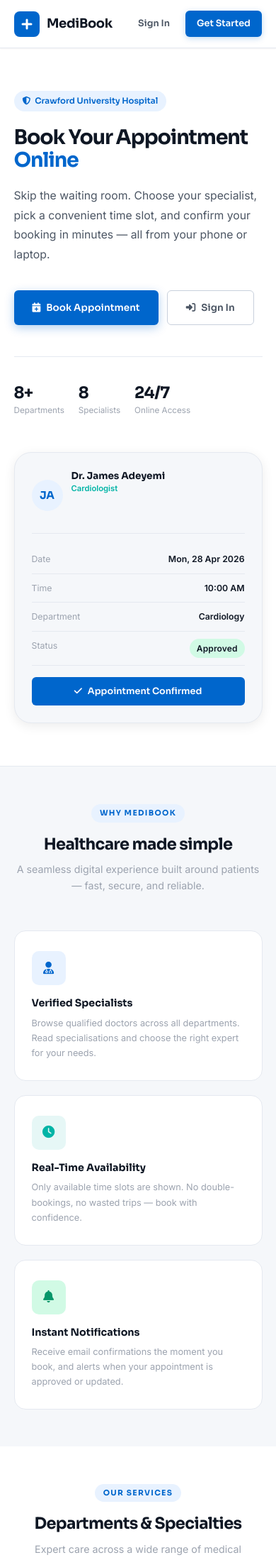
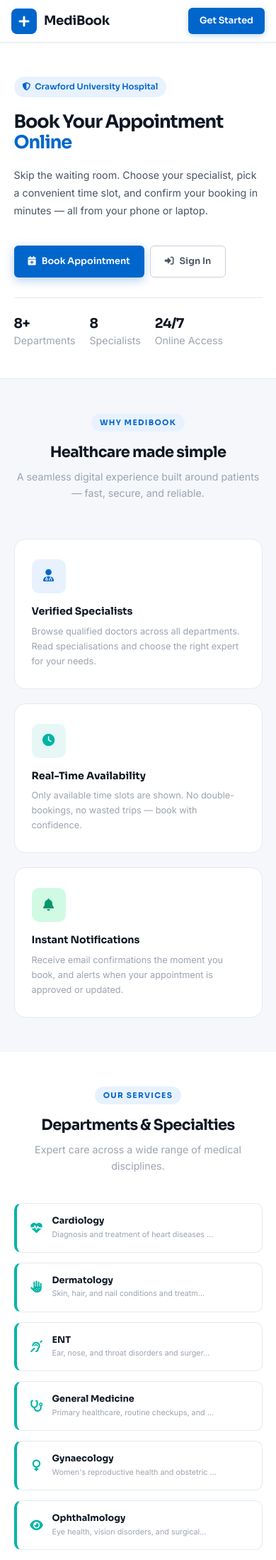
Before and after one commit to Evanz-12/hospital-appointment-system, a PHP site: page /hospital-appointment-system/ in a window 390 px wide. Shown: the top 2198 px of the page at 71% size. Run offline with PHP 8.4, Linux system fonts and the light colour scheme; data comes from the database, SQL or seed files in the repository.

Commit message:
feat: comprehensive mobile optimization — sidebar overlay, responsive tables, landing page, auth centering

```diff
--- a/assets/css/auth.css
+++ b/assets/css/auth.css
@@ -318,10 +318,13 @@ a.auth-btn { color: #fff; }
   .auth-right {
     background: var(--bg);
     padding: 32px 20px;
-    align-items: flex-start;
+    align-items: center;
+    justify-content: center;
     padding-top: 60px;
   }
   .auth-form-wrap {
+    width: 100%;
+    max-width: 480px;
     background: var(--bg-white);
     padding: 32px 28px;
     border-radius: var(--radius-lg);
--- a/index.php
+++ b/index.php
@@ -394,21 +394,37 @@ while ($row = mysqli_fetch_assoc($res)) { $depts[] = $row; }
     .footer-copy a:hover { color: #fff; }
 
     @media(max-width: 960px) {
-      .hero { flex-direction: column; padding: 60px 5%; }
-      .hero-visual { width: 100%; max-width: 420px; }
+      .hero { flex-direction: column; padding: 60px 5%; align-items: flex-start; }
+      .hero-visual { width: 100%; max-width: 420px; align-self: center; }
       .hero h1 { font-size: 2.2rem; }
+      .features-grid { grid-template-columns: 1fr 1fr; }
     }
     @media(max-width: 768px) {
-      .features-grid { grid-template-columns: 1fr; }
-      .hero h1 { font-size: 1.9rem; }
+      .features-grid { grid-template-columns: 1fr 1fr; }
+      .hero h1 { font-size: 1.85rem; }
       .section-title { font-size: 1.5rem; }
       .footer-inner { grid-template-columns: 1fr; }
       .footer-copy { text-align: left; }
-      .hero-stats { gap: 20px; }
+      .hero-stats { gap: 20px; flex-wrap: wrap; }
+    }
+    @media(max-width: 600px) {
+      .features-grid { grid-template-columns: 1fr; }
+      .hero-visual { display: none; }
+      .hero { padding: 48px 5% 40px; }
+      .hero h1 { font-size: 1.7rem; }
+      .hero p { font-size: 0.95rem; }
+      .hero-btns a { padding: 11px 20px; font-size: 0.85rem; }
+      .hero-btns { gap: 8px; }
+      .hero-stats { padding-top: 24px; margin-top: 28px; }
+      .section-title { font-size: 1.4rem; }
+      .cta-section h2 { font-size: 1.6rem; }
     }
     @media(max-width: 480px) {
-      .landing-nav { padding: 0 20px; }
-      .features-section, .depts-section, .cta-section { padding: 52px 5%; }
+      .landing-nav { padding: 0 16px; height: 60px; }
+      .nav-links a:not(.btn-nav) { display: none; }
+      .features-section, .depts-section, .cta-section { padding: 48px 5%; }
+      .depts-grid { grid-template-columns: 1fr; }
+      .hero-stat-item h4 { font-size: 1.25rem; }
     }
   </style>
 </head>
```
Also changed, not shown: assets/css/main.css (+28 -4 lines), assets/js/main.js (+20 -11 lines).
